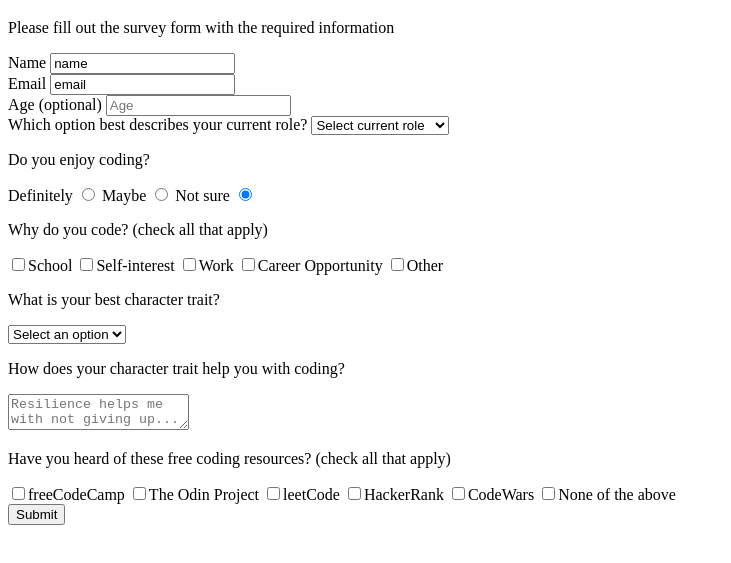
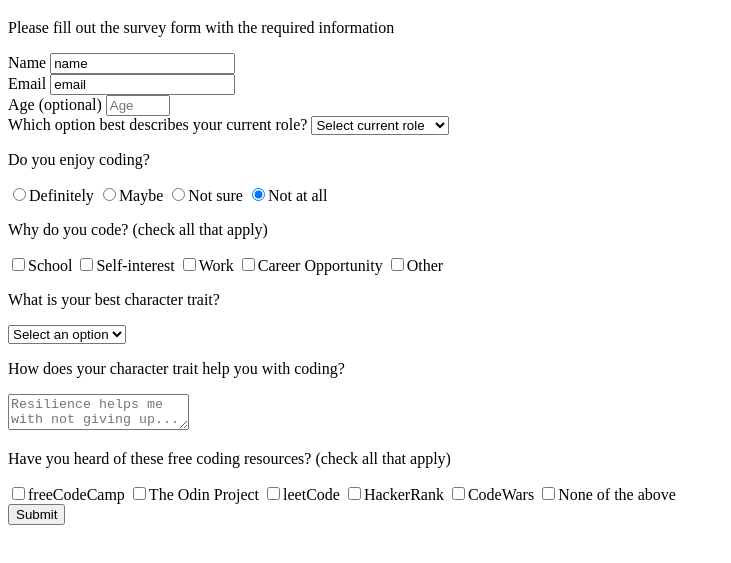
Before and after one commit to bilele123123/survey-form, a plain HTML site: page index.html in a window 1280 px wide. Shown: the part 61-624 px from the top of the page, without its empty margins (0-731 px from the left). Drawn offline with Linux system fonts and the light colour scheme.

Commit message:
Add more option and fix alignment.

```diff
--- a/index.html
+++ b/index.html
@@ -12,7 +12,7 @@
 <body>
     <h1 id="title">Survey Form</h1>
     <p id="description">Please fill out the survey form with the required information</p>
-    <form id="survey-form">
+    <form id="survey-form" method="post" action="">
         <div class="form-group">
             <label id="name-label">Name <input id="name" value="name" placeholder="Enter your name" required> </label>
         </div>
@@ -21,7 +21,7 @@
             </label>
         </div>
         <div class="form-group">
-            <label id="number-label">Age (optional) <input id="age" value="age" type="number" placeholder="Age"> </label>
+            <label id="number-label">Age (optional) <input id="age" value="age" type="number" min="10" max="120" placeholder="Age"> </label>
         </div>
         <div class="form-group">
             <label id="role">Which option best describes your current role?
@@ -37,9 +37,10 @@
         </div>
         <div class="form-group">
             <p>Do you enjoy coding?</p>
-            <label>Definitely <input value="Definitely" name="recommendation" type="radio" checked> </label>
-            <label>Maybe <input value="Maybe" name="recommendation" type="radio" checked> </label>
-            <label>Not sure <input value="Not sure" name="recommendation" type="radio" checked> </label>
+            <label><input value="Definitely" name="recommendation" type="radio" class="input-checkbox" checked>Definitely </label>
+            <label><input value="Maybe" name="recommendation" type="radio" class="input-checkbox" checked>Maybe </label>
+            <label><input value="Not sure" name="recommendation" type="radio" class="input-checkbox" checked>Not sure </label>
+            <label><input value="No" name="recommendation" type="radio" class="input-checkbox" checked>Not at all </label>
         </div>
 
         <div class="form-group">
```
